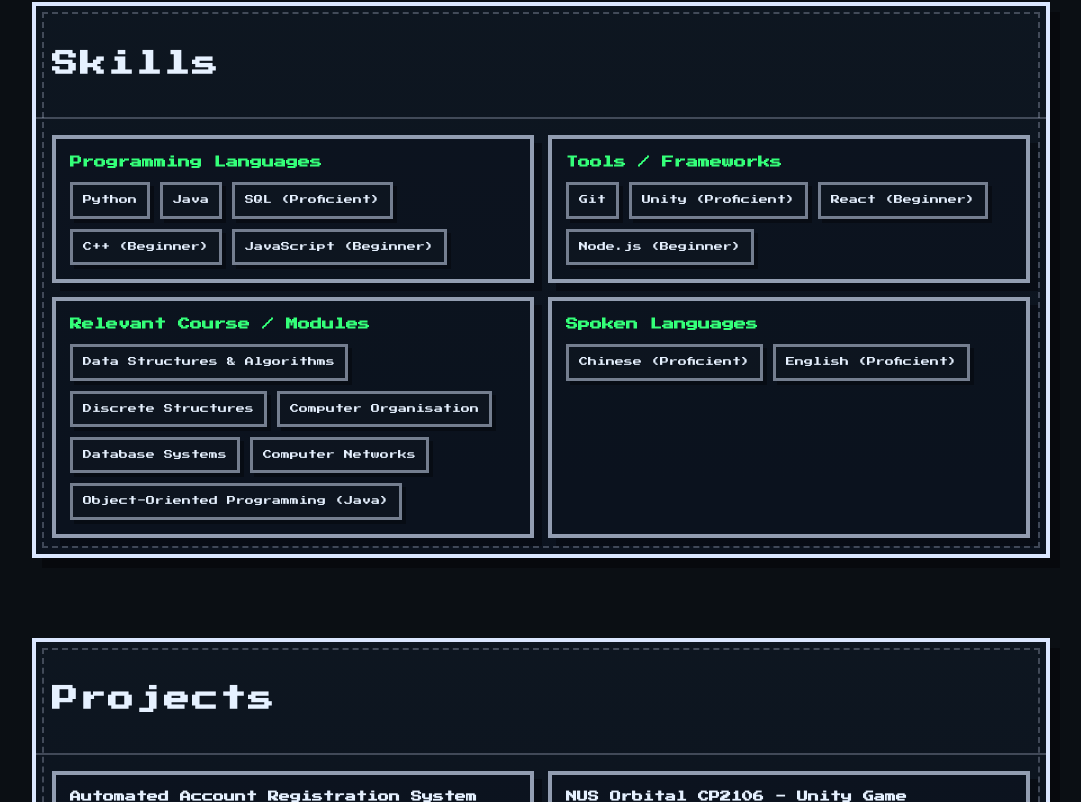
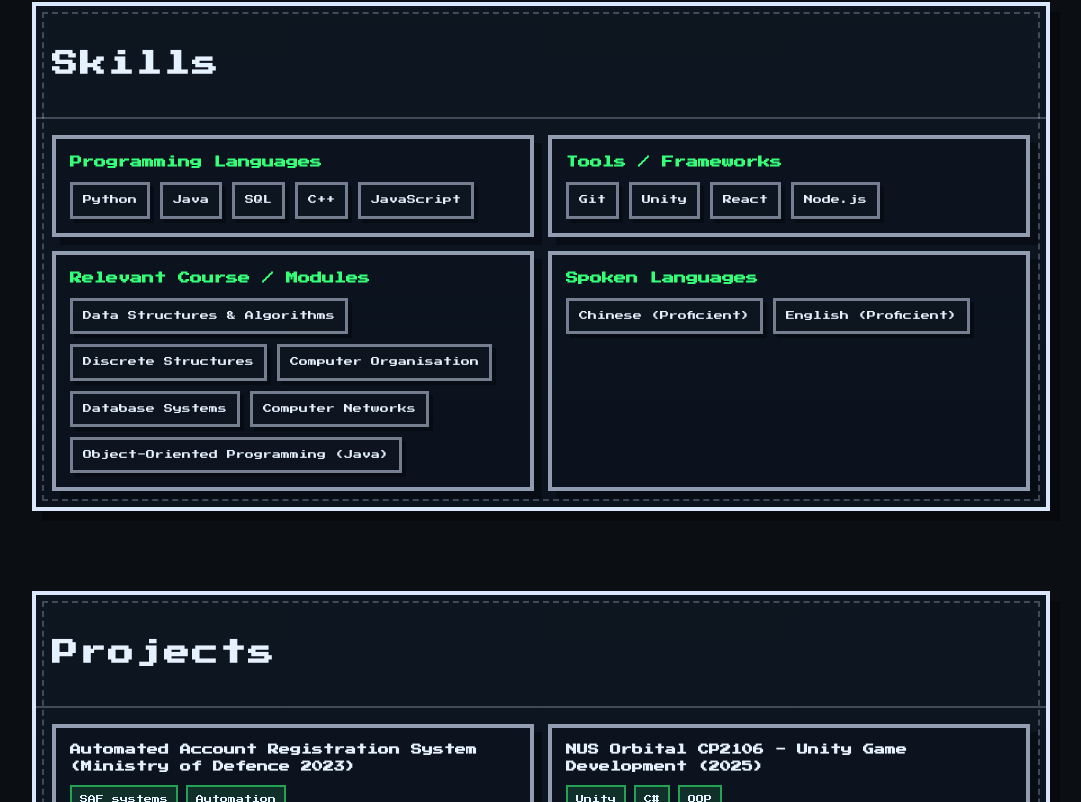
Before and after one commit to derpymoo/webpage, a website built with Vite: page index.html in a window 1280 px wide. Shown: the part 942-1744 px from the top of the page, without its empty margins (99-1180 px from the left). Built offline with nearby package versions, Linux system fonts and the light colour scheme.

Commit message:
Remove profiency for coding languages

```diff
--- a/index.html
+++ b/index.html
@@ -118,9 +118,9 @@
           <div class="chips" role="list">
             <span class="chip" role="listitem">Python</span>
             <span class="chip" role="listitem">Java</span>
-            <span class="chip" role="listitem">SQL (Proficient)</span>
-            <span class="chip" role="listitem">C++ (Beginner)</span>
-            <span class="chip" role="listitem">JavaScript (Beginner)</span>
+            <span class="chip" role="listitem">SQL</span>
+            <span class="chip" role="listitem">C++</span>
+            <span class="chip" role="listitem">JavaScript</span>
           </div>
         </div>
 
@@ -128,9 +128,9 @@
           <h3 class="card__title">Tools / Frameworks</h3>
           <div class="chips" role="list">
             <span class="chip" role="listitem">Git</span>
-            <span class="chip" role="listitem">Unity (Proficient)</span>
-            <span class="chip" role="listitem">React (Beginner)</span>
-            <span class="chip" role="listitem">Node.js (Beginner)</span>
+            <span class="chip" role="listitem">Unity</span>
+            <span class="chip" role="listitem">React</span>
+            <span class="chip" role="listitem">Node.js</span>
           </div>
         </div>
 
```
